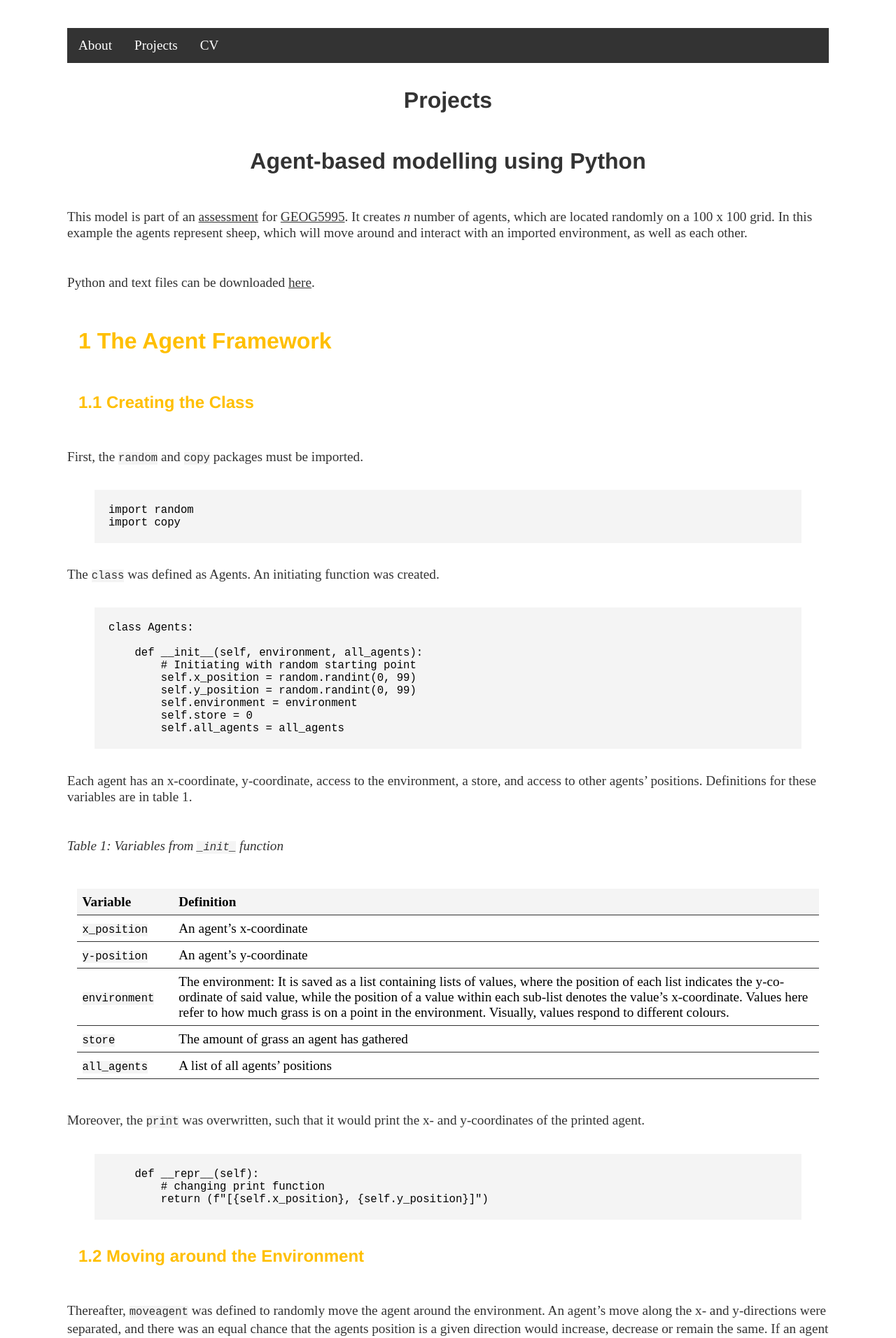
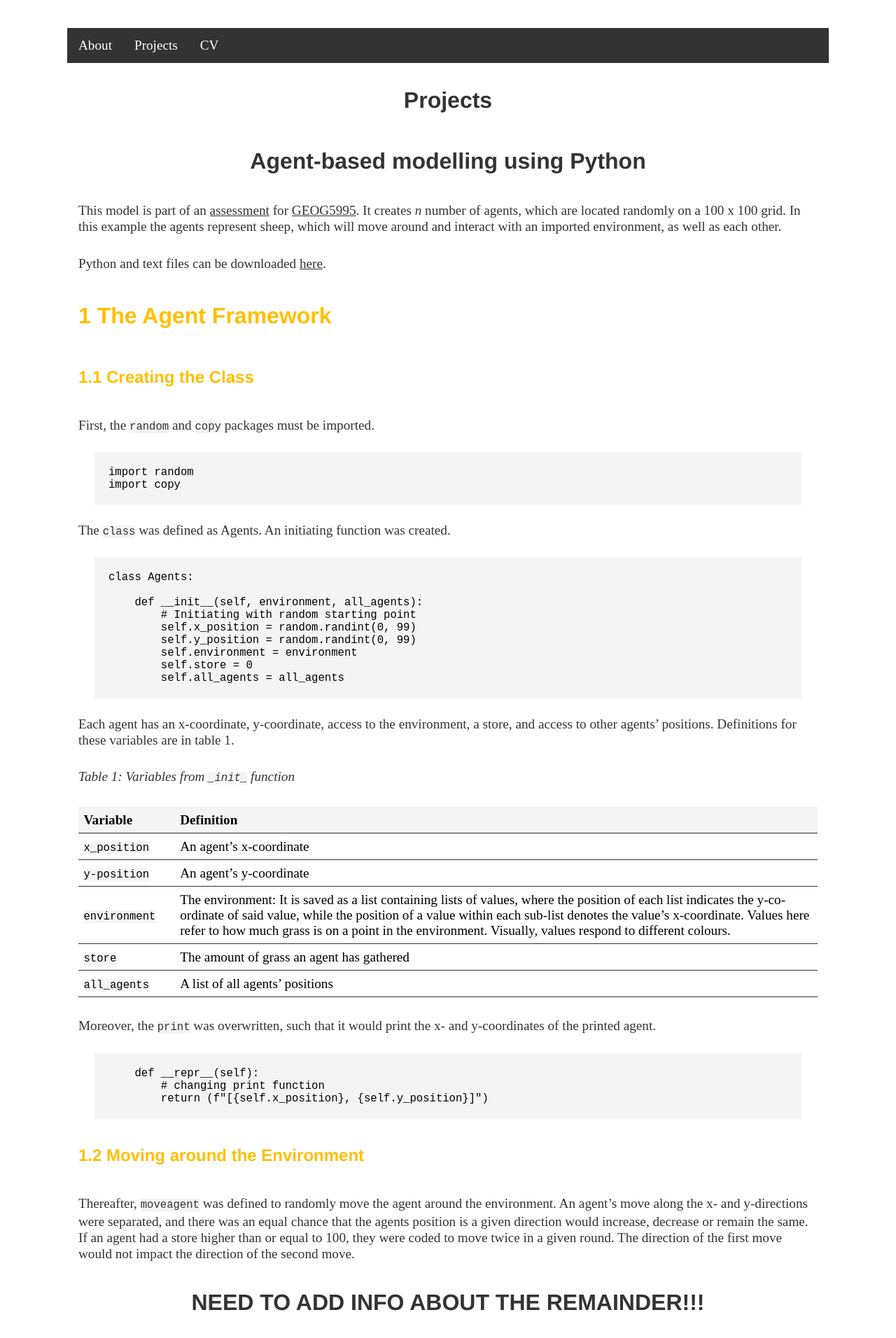
Before and after one commit to lena-kilian/lena-kilian.github.io, a Jekyll site: the page built from abm/index.md, in a window 1280 px wide. Shown: the top 1912 px of the page at 70% size. Built offline with Jekyll 4.4.1, drawn with Linux system fonts in a browser that asks for light colours; our own code applies the rules of GitHub Pages for plain Markdown files.

Commit message:
Update main.css

```diff
--- a/css/main.css
+++ b/css/main.css
@@ -126,7 +126,7 @@ p {
     line-height: 1.2em;
     font-family:'Sans Serif';
     color: #333;
-    padding: 14px 0px;
+    padding: 5px 16px;
 }
 
 code {
@@ -145,7 +145,7 @@ pre code {
 table {
     font-size: 1.2em;
     text-align: left;
-    padding: 14px;
+    padding: 5px 16px;
     border-collapse: separate;
     border-spacing: 0px;
 }
```
